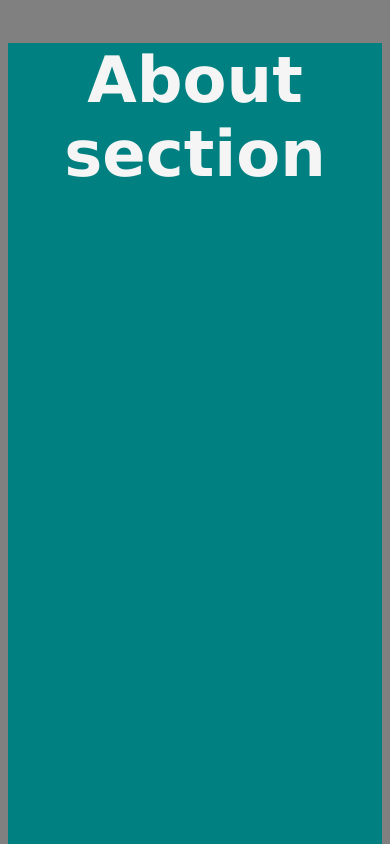
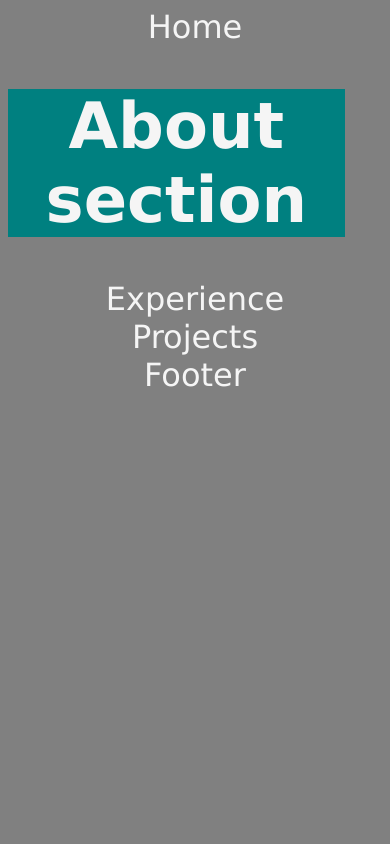
Before and after one commit to aleksandra-b-t/portfolio, a React (Create React App) app: page / in a window 390 px wide. Shown: the top 844 px of the page. Built offline with nearby package versions, Linux system fonts and the light colour scheme.

Commit message:
working with mobile version

```diff
--- a/src/App.css
+++ b/src/App.css
@@ -4,14 +4,24 @@ color: whitesmoke;
 font-family: Verdana, Geneva, Tahoma, sans-serif;
 font-size: xx-large;
 text-align: center;
+justify-content: center;
 }
 .container {
-  width: 100%;
-  height: 1000px;
+  width: 90%;
+  height: auto;
   background-color: teal;
+
 }
 .item {
   width: 100%;
   height: 100%;
   position: absolute;
 }
+@media only screen and (max-device-width: 480px) {
+  .container {
+    width: 90%;
+    height: auto;
+    background-color: red;
+
+  }
+}
--- a/src/App.js
+++ b/src/App.js
@@ -1,6 +1,6 @@
-
 import './App.css';
 import React, {useState } from 'react';
+import Home from './components/Home'
 import About from './components/About';
 import Experience from './components/Experience';
 import Projects from './components/Projects';
@@ -8,19 +8,9 @@ import Footer from './components/Footer';
 
 function App() {
   const [position, setPosition] = useState({});
-
-  // const positionInfo = (e) => {
-  //   e.preventDefault()
-  //   var c = document.getElementById(`${e.target.parentElement.id}`);
-  //   var element = document.getElementById(`${e.target.id}`);
-  //   var positionY = e.clientY - (c.offsetHeight / 2);
-  //   var positionX = e.clientX - (c.offsetWidth / 2);
-
-  //   var translateValue = "translate3d(" + positionX + "px," + positionY + "px, 0)";
-  //   element.style.transform = translateValue;
-  // }
   return (
     <>
+      <Home />
       <About />
       <Experience/>
       <Projects/>
--- a/src/components/About.js
+++ b/src/components/About.js
@@ -12,5 +12,3 @@ const About = (props) => {
 
 
 export default About
-
-{/* <div className="item" id="element-1" onMouseDown={(e) => props.positionInfo(e) }> */}
--- /dev/null
+++ b/src/components/Home.js
@@ -0,0 +1,11 @@
+import React from 'react'
+
+const Home = () => {
+    return (
+        <div>
+            Home
+        </div>
+    )
+}
+
+export default Home
```
Also changed, not shown: 1 other file (tests, documents, lock files or other folders).
